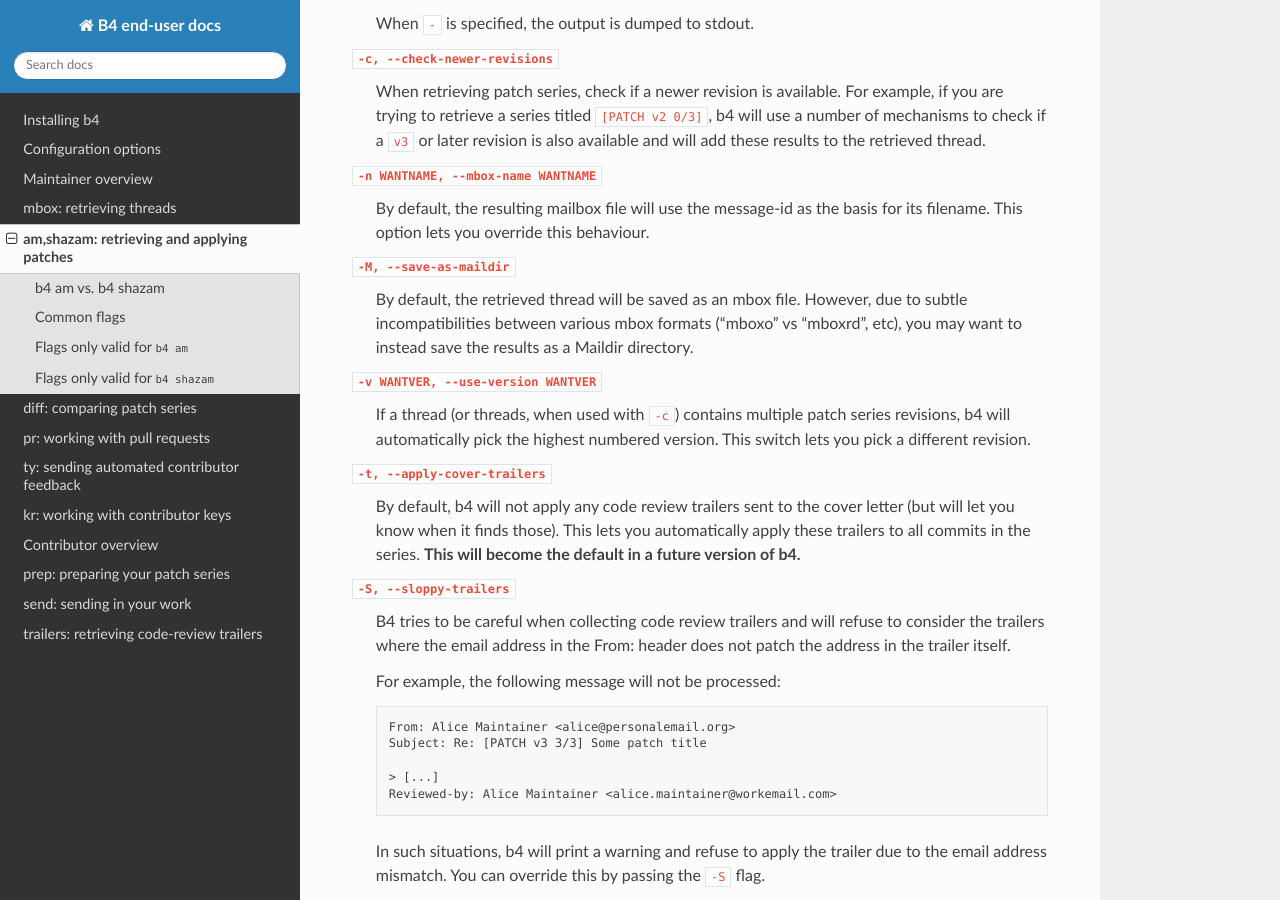
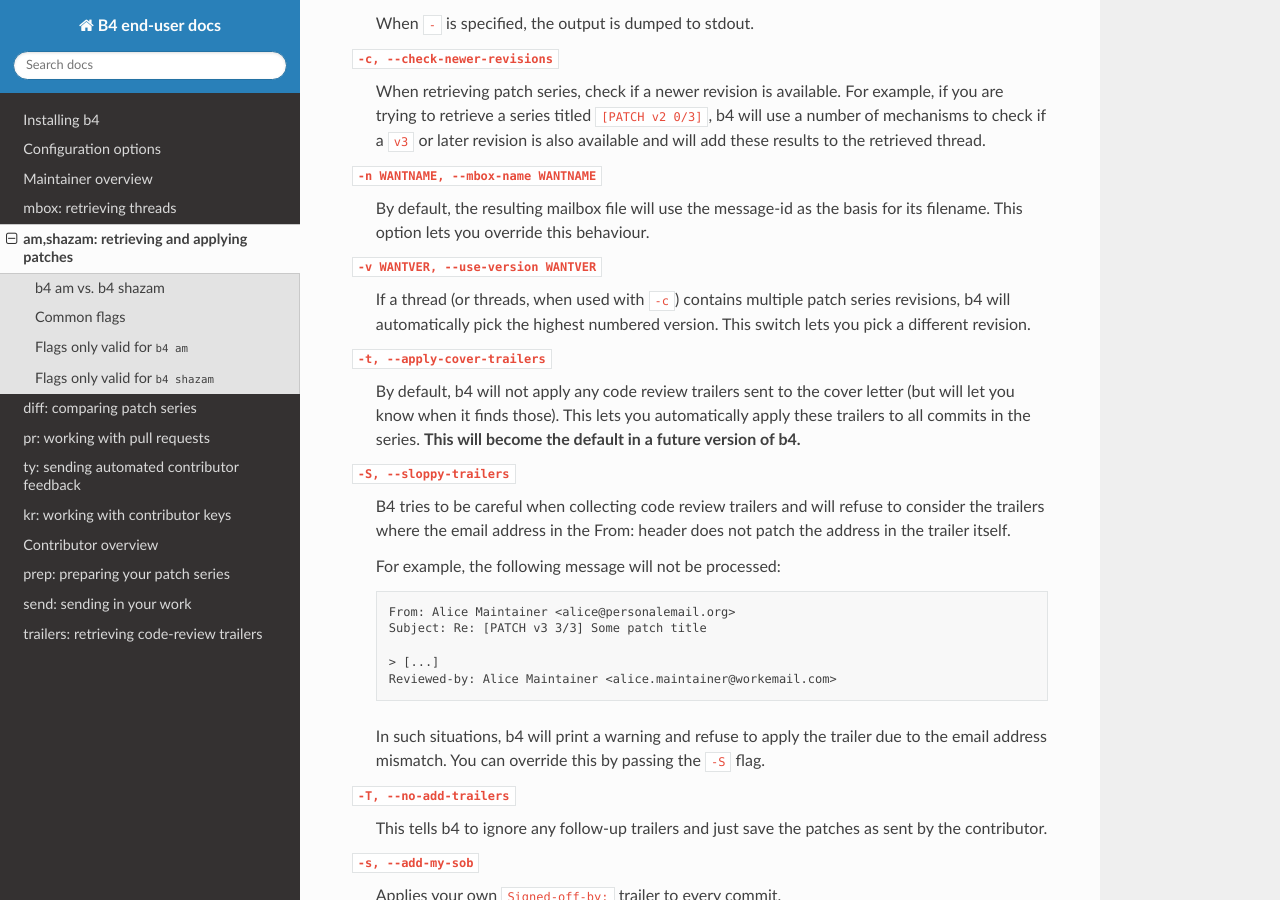
Before and after one commit to mricon/b4, a Sphinx documentation site: the page built from docs/maintainer/am-shazam.rst, in a window 1280 px wide and 900 px high, scrolled down 1700 px. Built offline with Sphinx 7.4.7 and the Read the Docs theme 2.0.0, drawn with Linux system fonts in a browser that asks for light colours; some of the changed text lies outside the part shown.

Commit message:
docs: --save-maildir is not available with shazam
Fix the section on commands available for both am and shazam.

Signed-off-by: Konstantin Ryabitsev <konstantin@linuxfoundation.org>

```diff
--- a/docs/maintainer/am-shazam.rst
+++ b/docs/maintainer/am-shazam.rst
@@ -89,12 +89,6 @@
   By default, the resulting mailbox file will use the message-id as the
   basis for its filename. This option lets you override this behaviour.
 
-``-M, --save-as-maildir``
-  By default, the retrieved thread will be saved as an mbox file.
-  However, due to subtle incompatibilities between various mbox formats
-  ("mboxo" vs "mboxrd", etc), you may want to instead save the results
-  as a Maildir directory.
-
 ``-v WANTVER, --use-version WANTVER``
   If a thread (or threads, when used with ``-c``) contains multiple
   patch series revisions, b4 will automatically pick the highest
```
Also changed, not shown: other parts of docs/maintainer/am-shazam.rst (+6 -0 lines).
